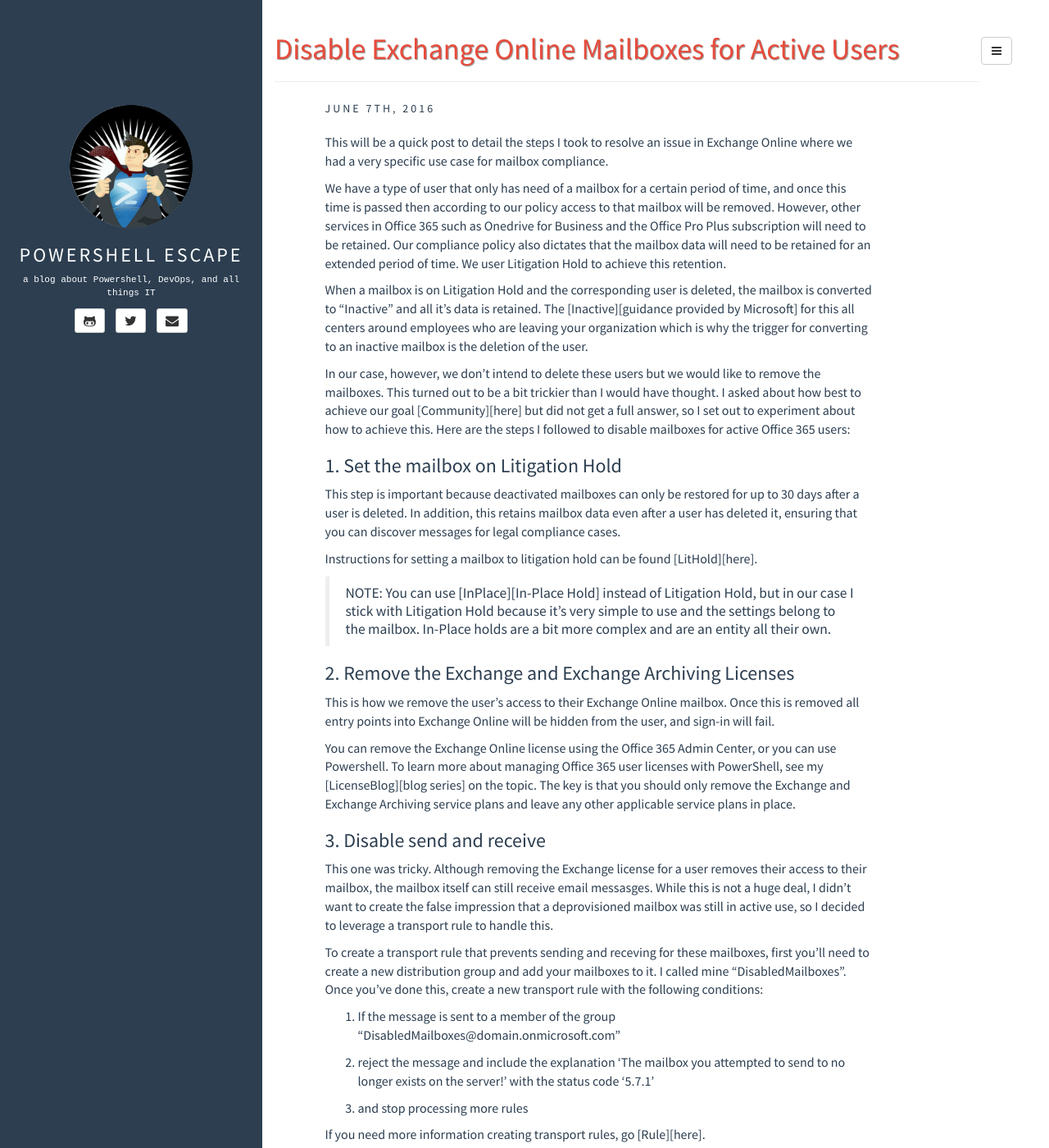
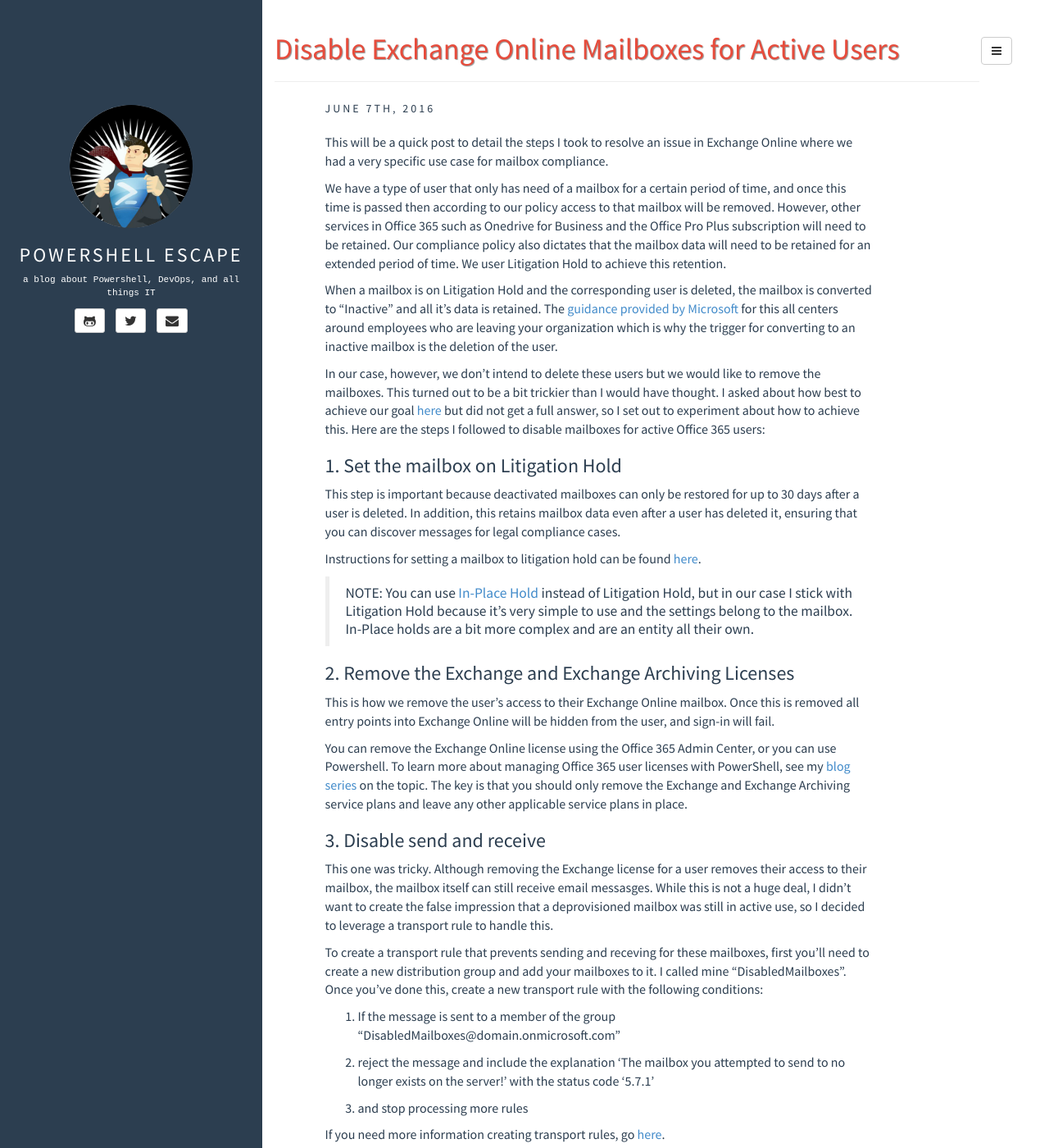
Before and after one commit to mattmcnabb/mattmcnabb.github.io, a Jekyll site: the page built from _posts/2016-06-07-Disable-Mailboxes-for-Active-Users.md, in a window 1280 px wide and 1400 px high. Shown: the whole window at 82% size. Built offline with Jekyll 4.4.1, drawn with Linux system fonts in a browser that asks for light colours; comment, search, counter and statistics services are not loaded.

Commit message:
Fix links

```diff
--- a/_posts/2016-06-07-Disable-Mailboxes-for-Active-Users.md
+++ b/_posts/2016-06-07-Disable-Mailboxes-for-Active-Users.md
@@ -13,28 +13,27 @@ comments: true
 [LicenseBlog]: /Office-365-Licensing_1
 [Rule]: https://technet.microsoft.com/en-us/library/jj919238%28v=exchg.150%29.aspx?f=255&MSPPError=-2147217396
 
-
 This will be a quick post to detail the steps I took to resolve an issue in Exchange Online where we had a very specific use case for mailbox compliance.
 
 We have a type of user that only has need of a mailbox for a certain period of time, and once this time is passed then according to our policy access to that mailbox will be removed. However, other services in Office 365 such as Onedrive for Business and the Office Pro Plus subscription will need to be retained. Our compliance policy also dictates that the mailbox data will need to be retained for an extended period of time. We user Litigation Hold to achieve this retention.
 
-When a mailbox is on Litigation Hold and the corresponding user is deleted, the mailbox is converted to "Inactive" and all it's data is retained. The [Inactive][guidance provided by Microsoft] for this all centers around employees who are leaving your organization which is why the trigger for converting to an inactive mailbox is the deletion of the user.
+When a mailbox is on Litigation Hold and the corresponding user is deleted, the mailbox is converted to "Inactive" and all it's data is retained. The [guidance provided by Microsoft][Inactive] for this all centers around employees who are leaving your organization which is why the trigger for converting to an inactive mailbox is the deletion of the user.
 
-In our case, however, we don't intend to delete these users but we would like to remove the mailboxes. This turned out to be a bit trickier than I would have thought. I asked about how best to achieve our goal [Community][here] but did not get a full answer, so I set out to experiment about how to achieve this. Here are the steps I followed to disable mailboxes for active Office 365 users:
+In our case, however, we don't intend to delete these users but we would like to remove the mailboxes. This turned out to be a bit trickier than I would have thought. I asked about how best to achieve our goal [here][Community] but did not get a full answer, so I set out to experiment about how to achieve this. Here are the steps I followed to disable mailboxes for active Office 365 users:
 
 ### 1. Set the mailbox on Litigation Hold
 
 This step is important because deactivated mailboxes can only be restored for up to 30 days after a user is deleted. In addition, this retains mailbox data even after a user has deleted it, ensuring that you can discover messages for legal compliance cases.
 
-Instructions for setting a mailbox to litigation hold can be found [LitHold][here].
+Instructions for setting a mailbox to litigation hold can be found [here][LitHold].
 
-> NOTE: You can use [InPlace][In-Place Hold] instead of Litigation Hold, but in our case I stick with Litigation Hold because it's very simple to use and the settings belong to the mailbox. In-Place holds are a bit more complex and are an entity all their own.
+> NOTE: You can use [In-Place Hold][InPlace] instead of Litigation Hold, but in our case I stick with Litigation Hold because it's very simple to use and the settings belong to the mailbox. In-Place holds are a bit more complex and are an entity all their own.
 
 ### 2. Remove the Exchange and Exchange Archiving Licenses
 
 This is how we remove the user's access to their Exchange Online mailbox. Once this is removed all entry points into Exchange Online will be hidden from the user, and sign-in will fail.
 
-You can remove the Exchange Online license using the Office 365 Admin Center, or you can use Powershell. To learn more about managing Office 365 user licenses with PowerShell, see my [LicenseBlog][blog series] on the topic. The key is that you should only remove the Exchange and Exchange Archiving service plans and leave any other applicable service plans in place.
+You can remove the Exchange Online license using the Office 365 Admin Center, or you can use Powershell. To learn more about managing Office 365 user licenses with PowerShell, see my [blog series][LicenseBlog] on the topic. The key is that you should only remove the Exchange and Exchange Archiving service plans and leave any other applicable service plans in place.
 
 ### 3. Disable send and receive
 
@@ -48,7 +47,7 @@ To create a transport rule that prevents sending and receving for these mailboxe
 
 3. and stop processing more rules
 
-If you need more information creating transport rules, go [Rule][here].
+If you need more information creating transport rules, go [here][Rule].
 
 ### 4. Delete users
 
```
